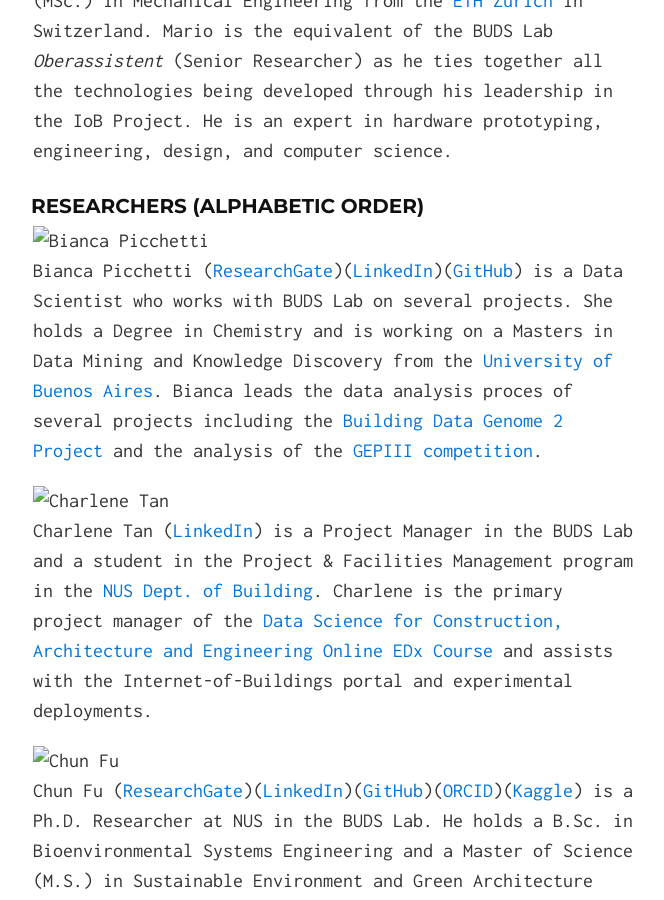
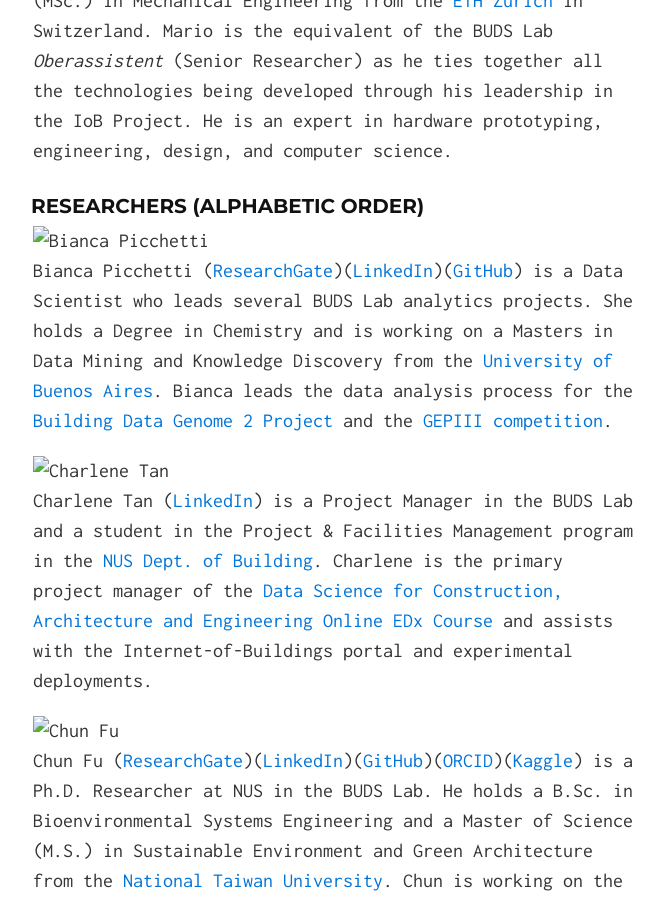
Before and after one commit to buds-lab/buds-lab.github.io, a Jekyll site: the page built from index.md, in a window 1280 px wide and 900 px high, scrolled down 4084 px. Shown: the whole window, without its empty margins (307-971 px from the left). Built offline with Jekyll 4.4.1, drawn with Linux system fonts in a browser that asks for light colours.

Commit message:
Update index.md

```diff
--- a/index.md
+++ b/index.md
@@ -66,7 +66,7 @@ Mario Frei ([ResearchGate](https://www.researchgate.net/profile/Mario_Frei){:tar
 
 #### Researchers (Alphabetic Order)
 ![Bianca Picchetti](buds-lab.github.io/biancapicchetti.png)
-Bianca Picchetti ([ResearchGate](https://www.researchgate.net/profile/Bianca-Picchetti){:target="_blank"})([LinkedIn](https://www.linkedin.com/in/biami/){:target="_blank"})([GitHub](https://github.com/ponybiam){:target="_blank"}) is a Data Scientist who works with BUDS Lab on several projects. She holds a Degree in Chemistry and is working on a Masters in Data Mining and Knowledge Discovery from the [University of Buenos Aires](http://www.uba.ar/internacionales/index.php?lang=en){:target="_blank"}. Bianca leads the data analysis proces of several projects including the [Building Data Genome 2 Project](https://github.com/buds-lab/building-data-genome-project-2){:target="_blank"} and the analysis of the [GEPIII competition](https://www.kaggle.com/c/ashrae-energy-prediction){:target="_blank"}.
+Bianca Picchetti ([ResearchGate](https://www.researchgate.net/profile/Bianca-Picchetti){:target="_blank"})([LinkedIn](https://www.linkedin.com/in/biami/){:target="_blank"})([GitHub](https://github.com/ponybiam){:target="_blank"}) is a Data Scientist who leads several BUDS Lab analytics projects. She holds a Degree in Chemistry and is working on a Masters in Data Mining and Knowledge Discovery from the [University of Buenos Aires](http://www.uba.ar/internacionales/index.php?lang=en){:target="_blank"}. Bianca leads the data analysis process for the [Building Data Genome 2 Project](https://github.com/buds-lab/building-data-genome-project-2){:target="_blank"} and the [GEPIII competition](https://www.kaggle.com/c/ashrae-energy-prediction){:target="_blank"}.
 
 ![Charlene Tan](buds-lab.github.io/charlenetan.png)
 Charlene Tan ([LinkedIn](https://www.linkedin.com/in/charlene-tan-a9497b143/){:target="_blank"}) is a Project Manager in the BUDS Lab and a student in the Project & Facilities Management program in the [NUS Dept. of Building](http://www.bdg.nus.edu.sg/undergraduate/PFM-curriculum.html){:target="_blank"}. Charlene is the primary project manager of the [Data Science for Construction, Architecture and Engineering Online EDx Course](https://www.edx.org/course/Data-Science-for-Construction-Architecture-and-Engineering){:target="_blank"} and assists with the Internet-of-Buildings portal and experimental deployments.
```
